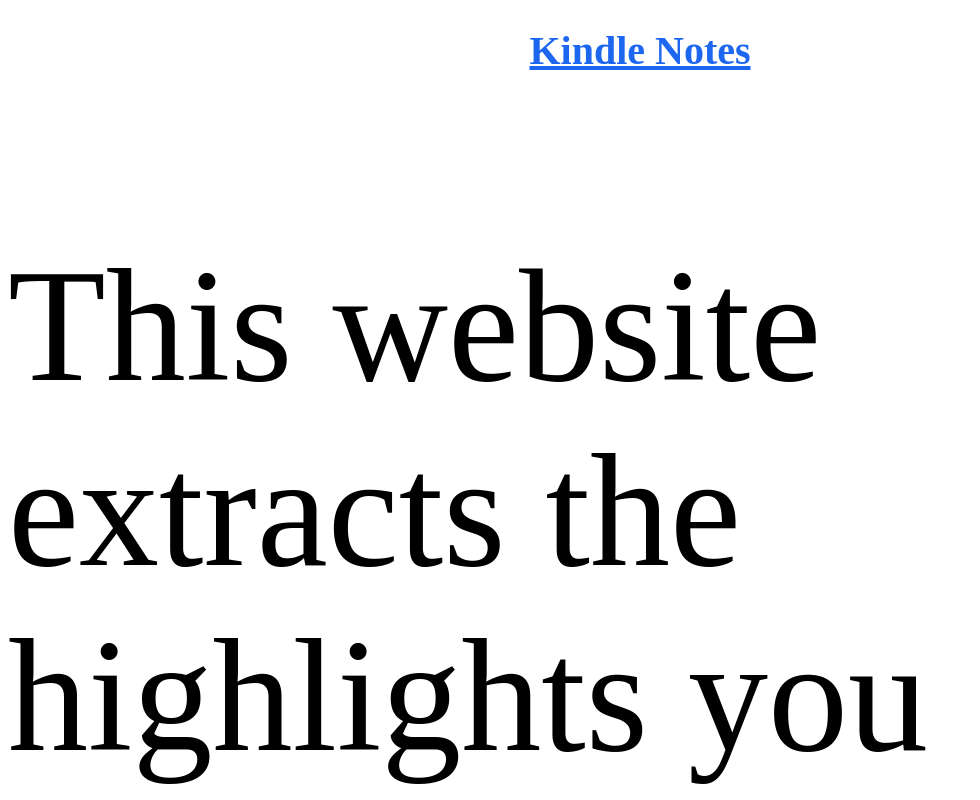
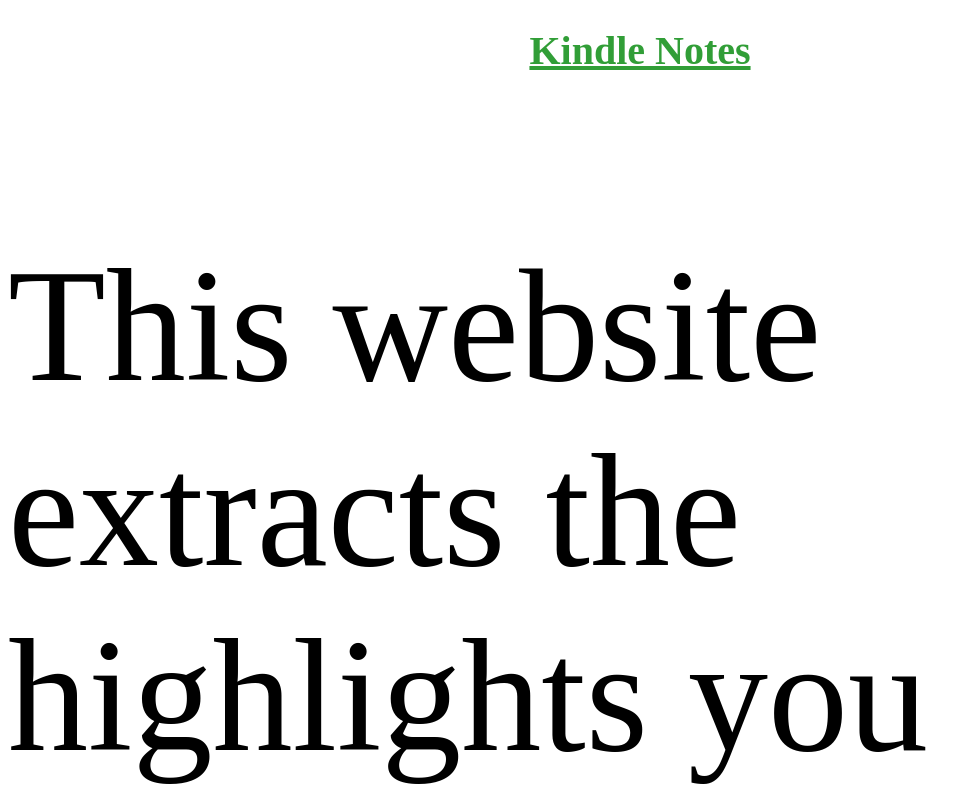
Before and after one commit to GergelyOlah/PKPrtf, a plain HTML site: page index.html in a window 1280 px wide. Shown: the top 800 px of the page, without its empty margins (0-980 px from the left). Drawn offline with Linux system fonts and the light colour scheme; files that its build step writes are made by us from their sources.

Commit message:
h1 colour changed

```diff
--- a/CSS/styles.css
+++ b/CSS/styles.css
@@ -2,7 +2,7 @@ html{
     font-size: 20px;
 }
 h1 {
-    color: rgb(29, 103, 240);
+    color: rgb(49, 158, 55);
     text-decoration: underline;
     font-size: 10;
     text-shadow: brown;
```
